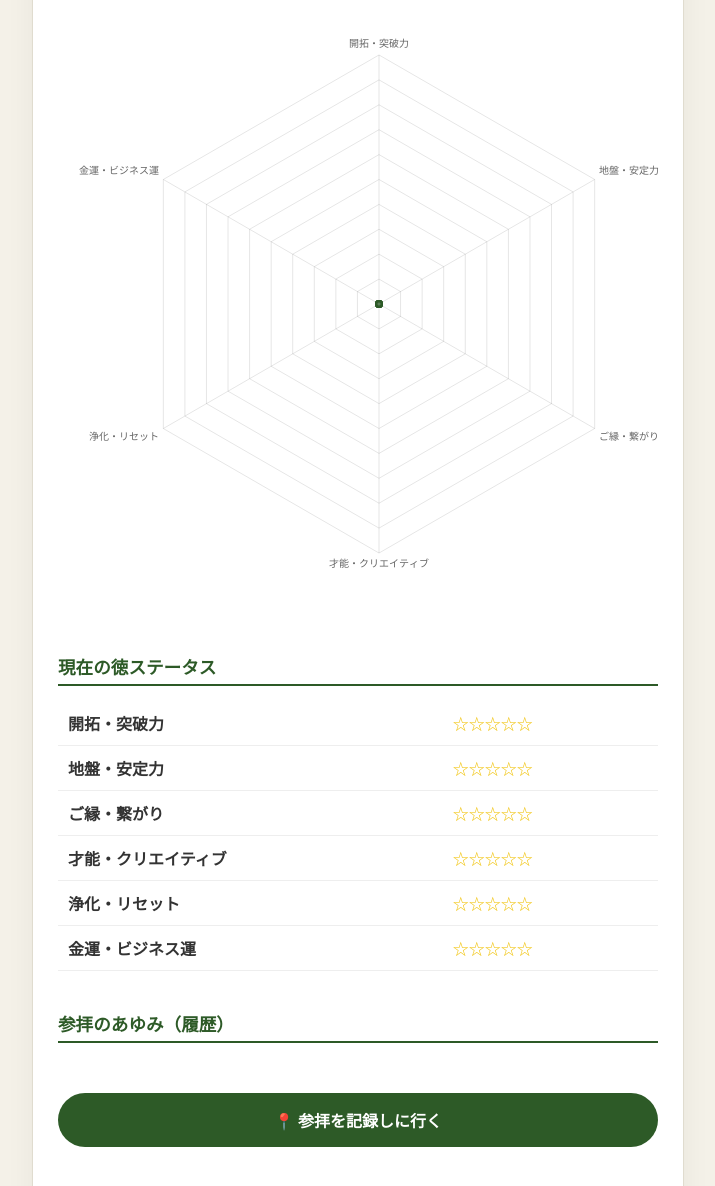
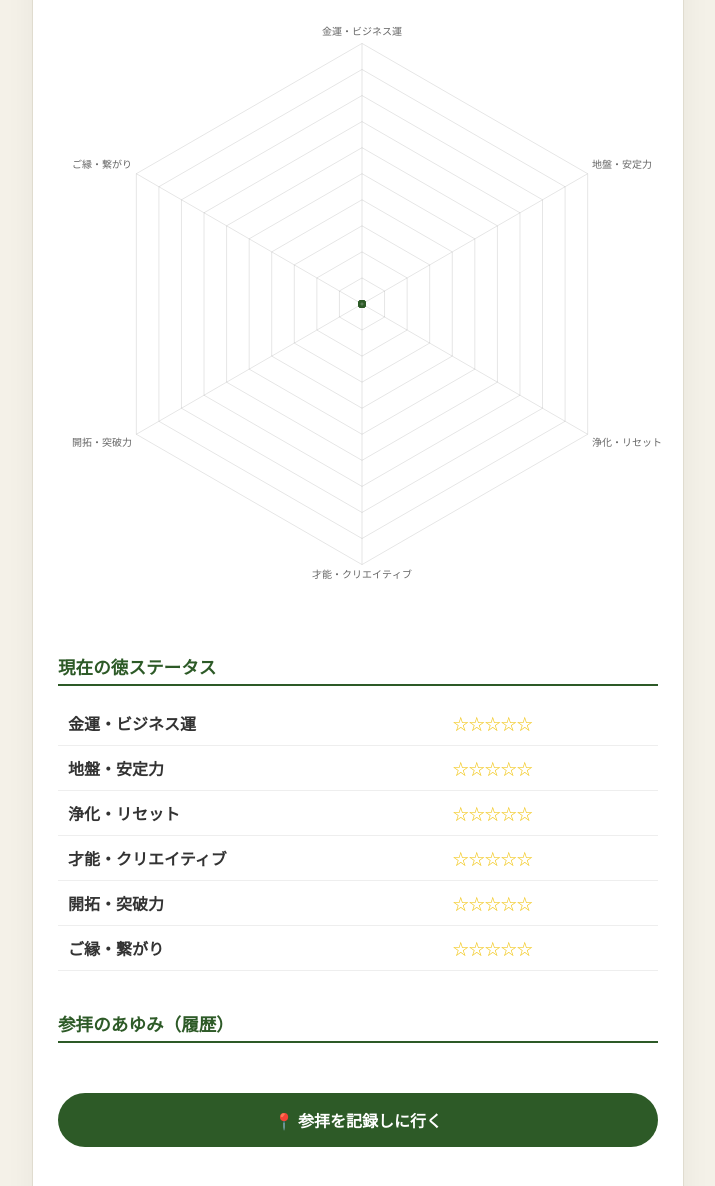
Before and after one commit to priere777/training17, a plain HTML site: page index.html in a window 1280 px wide. Shown: the part 114-1300 px from the top of the page, without its empty margins (282-997 px from the left). Drawn offline with nearby package versions, Linux system fonts and the light colour scheme.

Commit message:
Update index.html

```diff
--- a/index.html
+++ b/index.html
@@ -87,12 +87,12 @@
 
 <script>
     const catList = [
-        { id: "breakthrough", name: "開拓・突破力" },
-        { id: "stability",    name: "地盤・安定力" },
-        { id: "network",      name: "ご縁・繋がり" },
-        { id: "creative",     name: "才能・クリエイティブ" },
-        { id: "purification", name: "浄化・リセット" },
-        { id: "fortune",      name: "金運・ビジネス運" }
+       { id: "fortune",      name: "金運・ビジネス運", class: "cat-fortune" },      // 1: 真上
+        { id: "stability",    name: "地盤・安定力", class: "cat-stability" },        // 2: 右上
+        { id: "purification", name: "浄化・リセット", class: "cat-purification" },    // 3: 右下
+        { id: "creative",     name: "才能・クリエイティブ", class: "cat-creative" }, // 4: 真下（金運の対面）
+        { id: "breakthrough", name: "開拓・突破力", class: "cat-breakthrough" },    // 5: 左下
+        { id: "network",      name: "ご縁・繋がり", class: "cat-network" }           // 6: 左上
     ];
 
     let history = JSON.parse(localStorage.getItem('shrine_history') || '[]');
```
